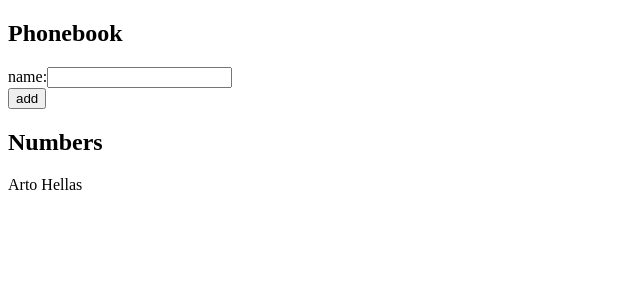
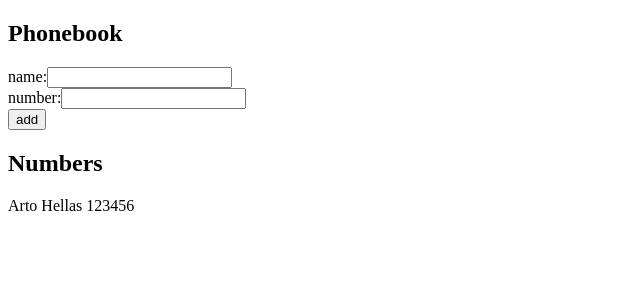
Before and after one commit to fjramirez1/FullStackOpen, a React (Vite) app in the folder part2/phonebook/: page / in a window 1280 px wide. Shown: the top 300 px of the page, without its empty margins (0-640 px from the left). Built offline with nearby package versions, Linux system fonts and the light colour scheme.

Commit message:
Exercise 2.8

```diff
--- a/part2/phonebook/src/App.jsx
+++ b/part2/phonebook/src/App.jsx
@@ -2,15 +2,18 @@ import { useState } from 'react'
 
 const App = () => {
   const [persons, setPersons] = useState([
-    { name: 'Arto Hellas' }
+    { name: 'Arto Hellas', phone: '123456' }
   ])
   const [newName, setNewName] = useState('')
+  const [newPhone, setNewPhone] = useState('')
 
   const addPerson = (event) => {
     event.preventDefault()
     const person = {
-      name: newName
+      name: newName,
+      phone: newPhone
     }
+    console.log(person)
     const personExists = persons.some(p => p.name === person.name)
     if (personExists) {
       alert(`${person.name} is already added to phonebook`)
@@ -18,11 +21,17 @@ const App = () => {
     }
     setPersons(persons.concat(person))
     setNewName('')
+    setNewPhone('')
   }
 
   const handleNameChange = (event) => {
     console.log(event.target.value)
     setNewName(event.target.value)
+  }
+
+  const handlePhoneChange = (event) => {
+    console.log(event.target.value)
+    setNewPhone(event.target.value)
   }
 
   return (
@@ -37,17 +46,24 @@ const App = () => {
           />
         </div>
         <div>
+          number:
+          <input
+            value = {newPhone}
+            onChange = {handlePhoneChange}
+          />
+        </div>
+        <div>
           <button type="submit">add</button>
         </div>
       </form>
       <h2>Numbers</h2>
       <div>
-        {persons.map((person, index) => (
-          <span key={person.name}>
-            {person.name}
+        {persons.map((person) => (
+          <span key={person.phone}>
+            {person.name} {person.phone}
             <br />
           </span>
-  ))}
+        ))}
       </div>
     </div>
   )
```
